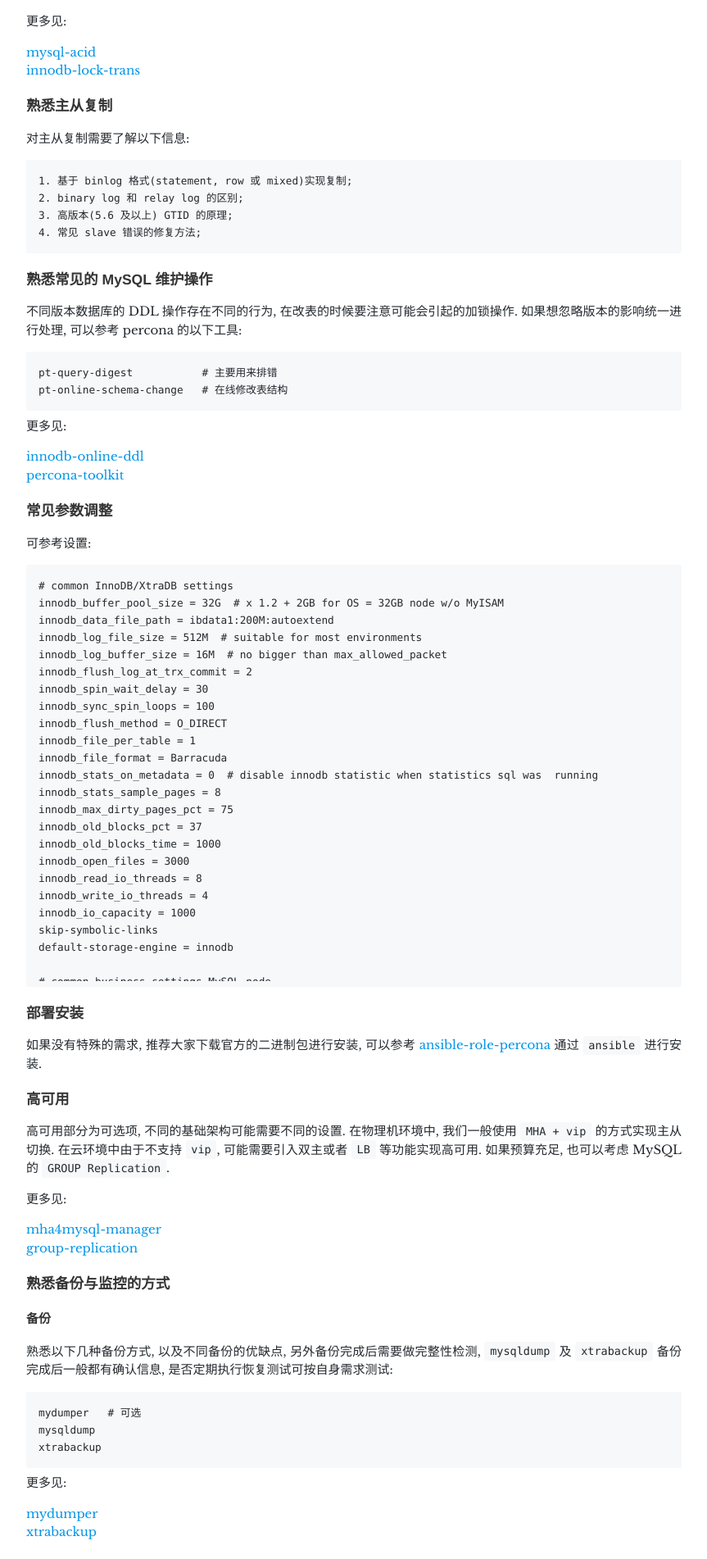
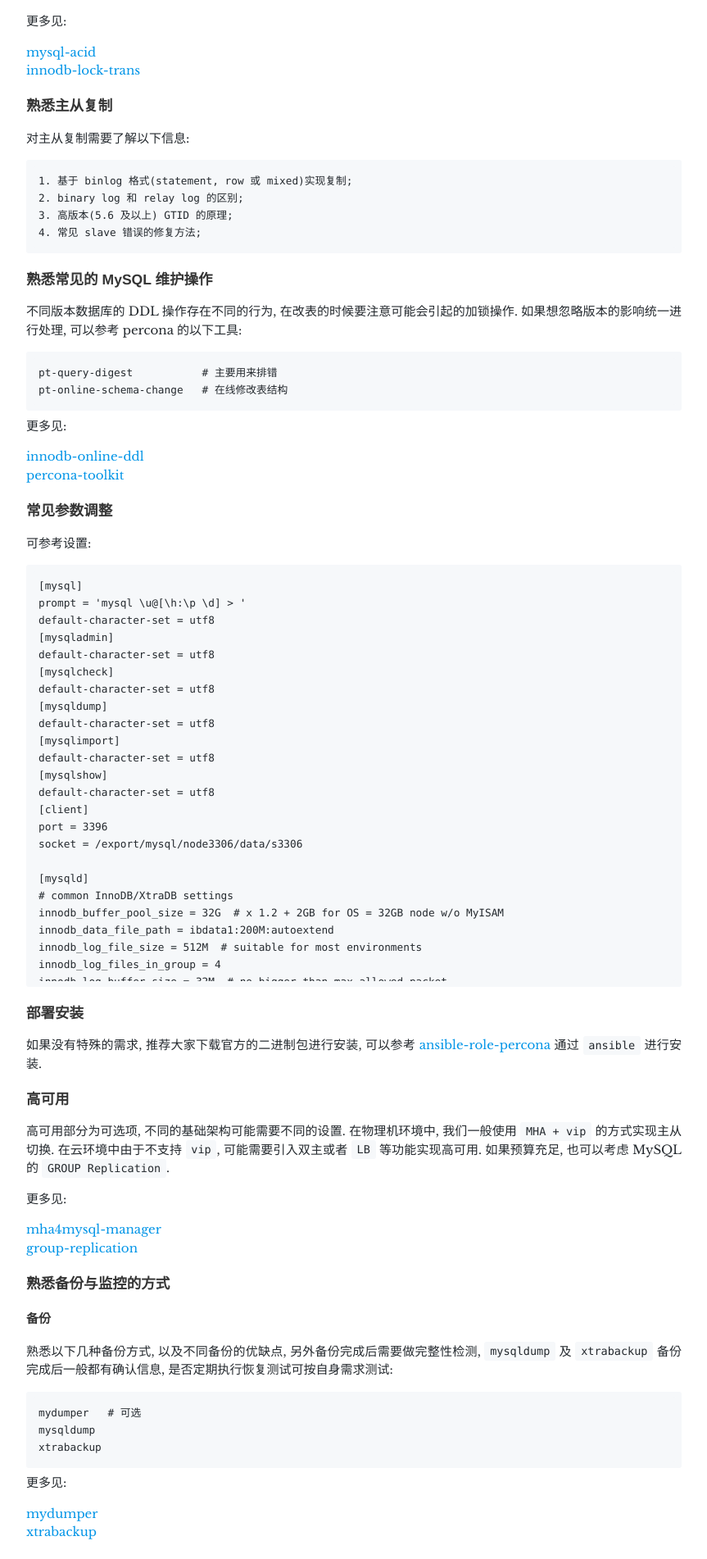
Before and after one commit to arstercz/arstercz.github.io, a Jekyll site: the page built from _posts/2020-06-10-sre-mysql-note.md, in a window 1280 px wide. Shown: the part 2207-4109 px from the top of the page at 82% size, without its empty margins (208-1071 px from the left). Built offline with Jekyll 4.4.1, drawn with Linux system fonts in a browser that asks for light colours; comment, search, counter and statistics services are not loaded; some of the changed text lies outside the part shown.

Commit message:
add more parameters for mysql note

````diff
--- a/_posts/2020-06-10-sre-mysql-note.md
+++ b/_posts/2020-06-10-sre-mysql-note.md
@@ -99,11 +99,30 @@
 
 可参考设置:
 ```
+[mysql]
+prompt = 'mysql \u@[\h:\p \d] > '
+default-character-set = utf8
+[mysqladmin]
+default-character-set = utf8
+[mysqlcheck]
+default-character-set = utf8
+[mysqldump]
+default-character-set = utf8
+[mysqlimport]
+default-character-set = utf8
+[mysqlshow]
+default-character-set = utf8
+[client]
+port = 3396
+socket = /export/mysql/node3306/data/s3306
+
+[mysqld]
 # common InnoDB/XtraDB settings
 innodb_buffer_pool_size = 32G  # x 1.2 + 2GB for OS = 32GB node w/o MyISAM
 innodb_data_file_path = ibdata1:200M:autoextend
 innodb_log_file_size = 512M  # suitable for most environments
-innodb_log_buffer_size = 16M  # no bigger than max_allowed_packet
+innodb_log_files_in_group = 4
+innodb_log_buffer_size = 32M  # no bigger than max_allowed_packet
 innodb_flush_log_at_trx_commit = 2
 innodb_spin_wait_delay = 30
 innodb_sync_spin_loops = 100
@@ -148,6 +167,10 @@
 query_cache_size = 0  # disable query cache
 
 tmpdir = /dev/shm
+skip-name-resolve
+skip-slave-start
+character-set-server = utf8  # default-character-set is deprecated in 5.0
+collation-server = utf8_general_ci
 log_output = FILE
 general_log = OFF
 slow_query_log = 1  # ON is not recognized in 5.1.46
````
